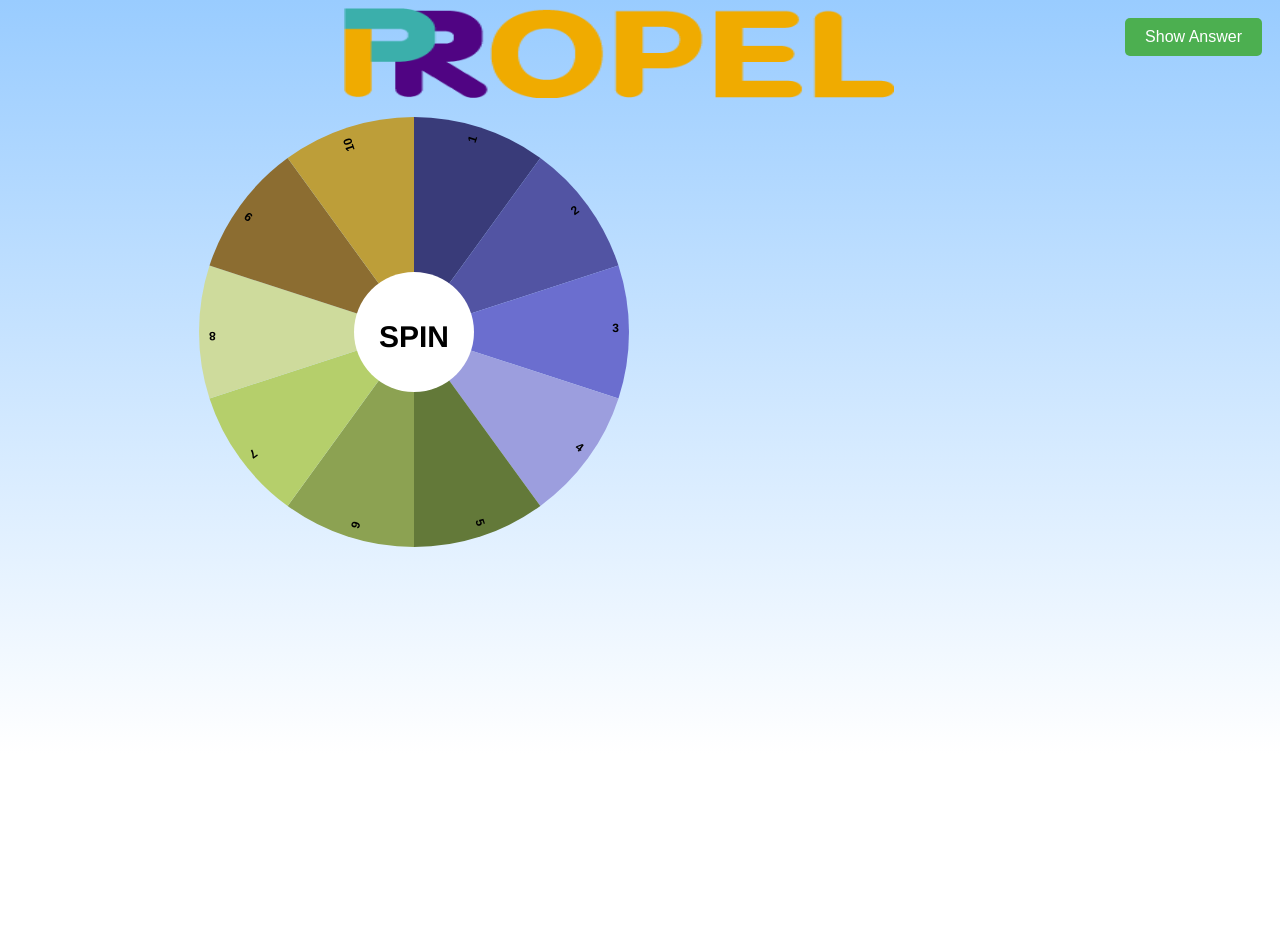
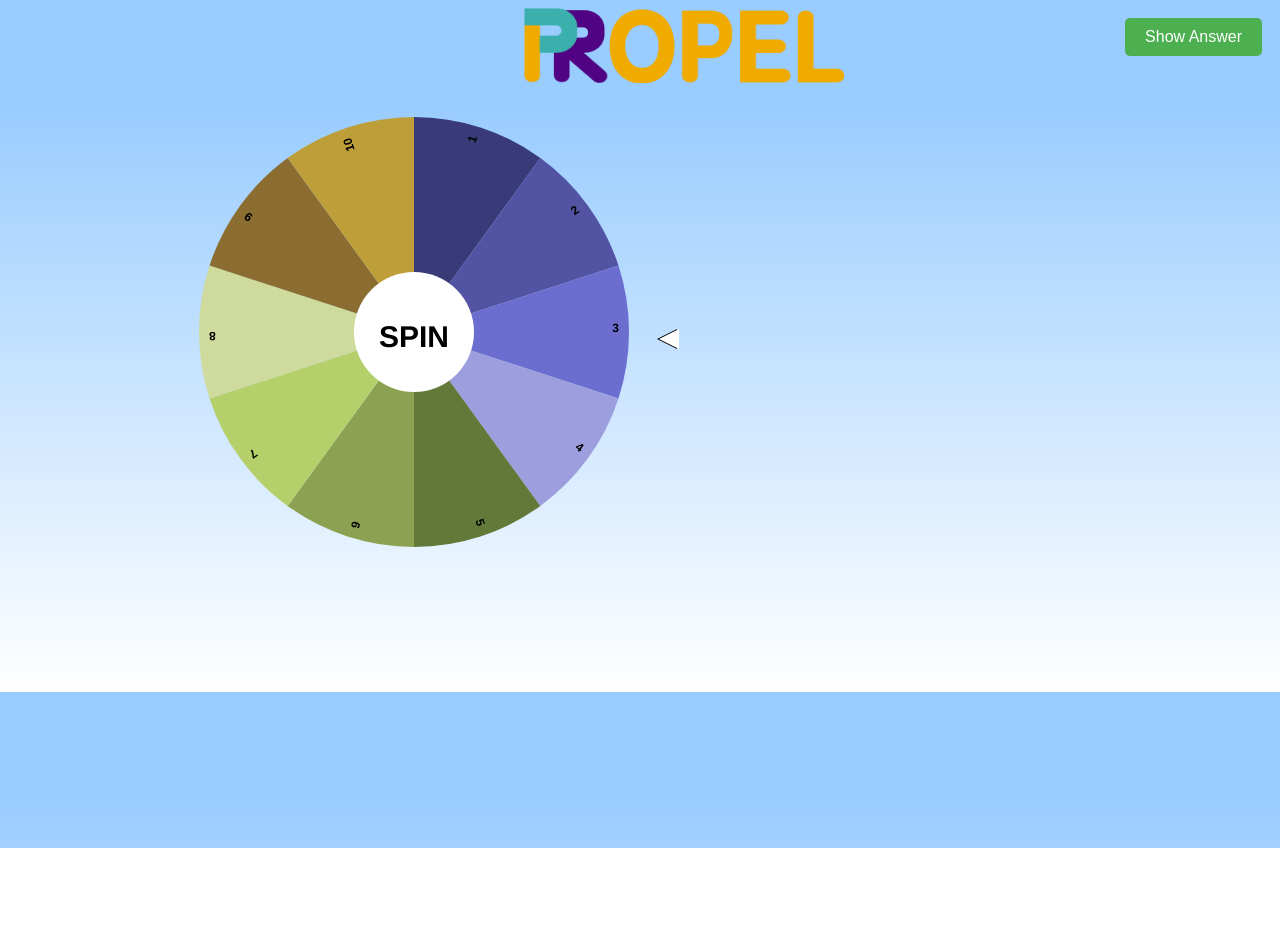
Before and after one commit to Shreshtha2001/Spin, a plain HTML site: page index.html in a window 1280 px wide. After the commit the page ends 848 px from the top, so only its background shows below. Drawn offline with nearby package versions, Linux system fonts and the light colour scheme.

Commit message:
Update style.css

```diff
--- a/style.css
+++ b/style.css
@@ -1,9 +1,10 @@
 body {
 
 
-background: linear-gradient(to bottom, #99ccff 0%, #ffffff 80%);
+background: linear-gradient(to bottom, #99ccff 15%, #ffffff 100%);
   position:relative;
 overflow : hidden;
+
 
 }
 
@@ -46,12 +47,13 @@ h1 {
 
     width: 400px;
 
-    height: 400px;
+    height: 150px;
 
     top: 0;
     text-align: left;
     left: 50%;
     margin :1px ;
+
 
 }
 
@@ -62,7 +64,9 @@ h1 {
 
     font-size: 20px;
 
+    min-width: 200px;
 
+    min-height: 150px;
     font-weight: bold;
 
     font-family: "Helvetica Neue", Helvetica, Arial, sans-serif;
@@ -73,16 +77,20 @@ h1 {
 
     margin: 0;
 
-    top: -50%;
-    left :10%;
+    top: -11rem;
+    left: 2rem;
+    margin: auto 0;
+    /* display: flex;
+    justify-content: center;
+    align-items: center; */
+    -webkit-transform: translate(0, -70%);
 
-    -webkit-transform: translate(0, -50%);
-
-    transform: translate(0, -50%);
+    transform: translate(0, -70%);
+    align-items: center;
+    justify-content: center;
 
 
-
-background-image: linear-gradient(
+/* background-image: linear-gradient(
     -225deg,
     #231557 0%,
     #44107a 29%,
@@ -94,12 +102,18 @@ background-image: linear-gradient(
   background-size: 200% auto;
   color: #fff;
   background-clip: text;
-  text-fill-color: transparent;
+
+  padding: 1rem;
+  text-fill-color: black;
+  color: black;
   -webkit-background-clip: text;
   -webkit-text-fill-color: transparent;
-  animation: textclip 2s linear infinite;
-  display: inline-block;
-
+  animation: textclip 2s linear infinite; */
+  display: none;
+  background: white;
+  border-radius: 1rem;
+  padding: 1rem;
+    text-align: center;
 }
 
 
@@ -113,13 +127,14 @@ background-image: linear-gradient(
     height: 500px;
 
 
-    top: 78%;
-    text-align : center ;
-    left: 700px;
+    top: 26rem;
+    margin-top: 2rem;
+    text-align: center;
+    left: 52.5%;
     font-weight: bold;
 
     font-family: "Helvetica Neue", Helvetica, Arial, sans-serif;
-background-image: linear-gradient(
+/* background-image: linear-gradient(
     -225deg,
     #FF0000 19%,
     #44107a 29%,
@@ -129,17 +144,24 @@ background-image: linear-gradient(
   background-size: auto auto;
   background-clip: border-box;
   background-size: 200% auto;
-  color: #fff;
-  background-clip: text;
-  text-fill-color: transparent;
-  -webkit-background-clip: text;
+  /* background-clip: text;
+  text-fill-color: transparent; */
+  /* -webkit-background-clip: text;
   -webkit-text-fill-color: transparent;
-  animation: textclip 2s linear infinite;
+  animation: textclip 2s linear infinite; */
+  color: black;
   display: inline-block;
 
 
 }
 
+#answer h2
+{
+    /* background: white; */
+    border-radius: 1rem;
+    padding: 1rem;
+    color: black;
+}
 
 
 
@@ -185,10 +207,9 @@ background-image: linear-gradient(
     display: none;
 
     margin: 10px;
-    cpl
 
     font-size: 18px;
-    Padding
+
 }
 
 
@@ -205,19 +226,14 @@ background-image: linear-gradient(
 }
 
 h1 {
-position: relative;
-
+    position: relative;
     width: 400px;
-
     height: 500px;
-
-    top: 0px;
     text-align : left ;
-    left: 20px;
     font-weight: bold;
 
     font-family: "Helvetica Neue", Helvetica, Arial, sans-serif;
-background-image: linear-gradient(
+/* background-image: linear-gradient(
     -225deg,
     #231557 19%,
     #44107a 29%,
@@ -231,8 +247,51 @@ background-image: linear-gradient(
   text-fill-color: transparent;
   -webkit-background-clip: text;
   -webkit-text-fill-color: transparent;
-  animation: textclip 2s linear infinite;
+  animation: textclip 2s linear infinite; */
   display: inline-block;
 
 
 }
+.hederImg img
+{
+    position: absolute;
+    left: 50%;
+    width: 80%;
+    height: 15%;
+
+}
+
+.arrow
+{
+    position: absolute;
+    height: 24px;
+    width: 24px;
+    left: 1rem;
+    top: -137%;
+    /* background-color: red; */
+
+}
+
+.arrow .outer {
+    width: 0;
+    height: 0;
+    border-right: 20px solid #000000;
+    border-top: 10px solid transparent;
+    border-bottom: 10px solid transparent;
+    position: absolute;
+    top: 0;
+    left: 0;
+    /* rotate: -28deg; */
+
+  }
+   .arrow .inner {
+    width: 0;
+    height: 0;
+    border-right: 20px solid #ffffff;
+    border-top: 10px solid transparent;
+    border-bottom: 10px solid transparent;
+    position: absolute;
+    top: 0;
+    left: 2px;
+    /* rotate: -28deg; */
+  }
```
